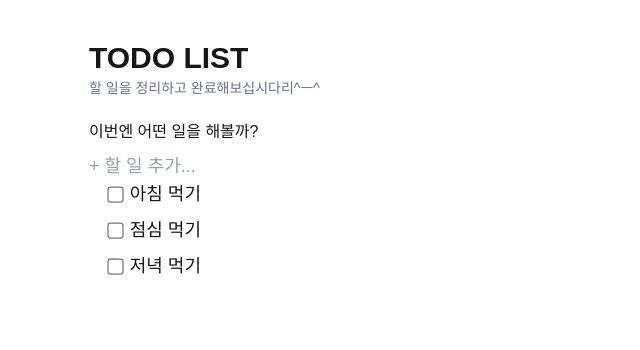
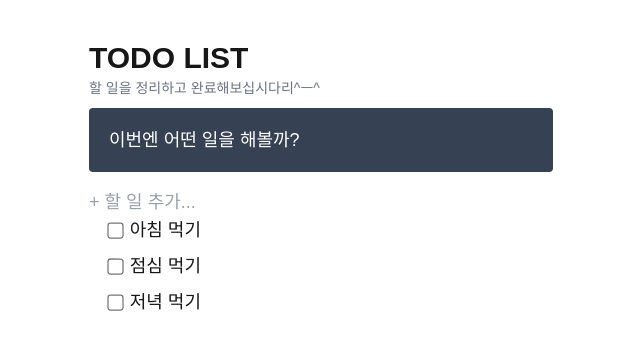
Before and after one commit to Rodgershyeonsik/toy-todo, a Next.js app: page / in a window 1280 px wide. Shown: the top 350 px of the page, without its empty margins (319-959 px from the left). Built offline with nearby package versions, Linux system fonts and the light colour scheme.

Commit message:
feat: enhance Task Player UI and add stop functionality

```diff
--- a/app/page.tsx
+++ b/app/page.tsx
@@ -16,6 +16,7 @@ import { useRef, useState } from "react";
 import SortableItem from "./SortableItem";
 import { Todo } from "./types/todo";
 import TodoItem from "./TodoItem";
+import { Square } from "lucide-react";
 
 export default function Home() {
   const [todos, setTodos] = useState<Todo[]>([
@@ -124,7 +125,9 @@ export default function Home() {
     const m = Math.floor((seconds % 3600) / 60);
     const s = seconds % 60;
 
-    return `${h}시간 ${m}분 ${s}초`;
+    return `${h < 10 ? `0${h}` : h}:${m < 10 ? `0${m}` : m}:${
+      s < 10 ? `0${s}` : s
+    }`;
   };
 
   return (
@@ -135,22 +138,30 @@ export default function Home() {
           <span className="text-sm text-gray-500">
             할 일을 정리하고 완료해보십시다리^ㅡ^
           </span>
+          <div className="flex justify-between items-center my-2 bg-gray-700 text-white rounded-sm min-h-16 px-5 py-2 gap-5">
+            {!runningTodo?.task ? (
+              <span className="text-lg">이번엔 어떤 일을 해볼까?</span>
+            ) : (
+              <>
+                <div className="flex flex-col">
+                  <span className="text-lg font-bold">{runningTodo?.task}</span>
+                  <span className="text-2xl font-bold font-mono">
+                    {formatTime(runningTodo?.elapsedTime ?? 0)}
+                  </span>
+                </div>
+                <button
+                  className="flex items-center justify-center w-12 h-12 border-2 border-white rounded-full hover:bg-white/10 transition-colors"
+                  onClick={stopTimer}
+                >
+                  <Square className="fill-white stroke-none" />
+                </button>
+              </>
+            )}
+          </div>
         </header>
 
         <main>
-          <div className="py-5">
-            <div className="flex flex-col mb-2">
-              {!runningTodo?.task ? (
-                <span>이번엔 어떤 일을 해볼까?</span>
-              ) : (
-                <>
-                  <span>지금은 {runningTodo?.task}를</span>
-                  <span>
-                    {formatTime(runningTodo?.elapsedTime ?? 0)} 동안 하고 있다!
-                  </span>
-                </>
-              )}
-            </div>
+          <div className="py-2">
             <button className="text-lg text-gray-400" onClick={handleAddTodo}>
               {" "}
               + 할 일 추가...
```
